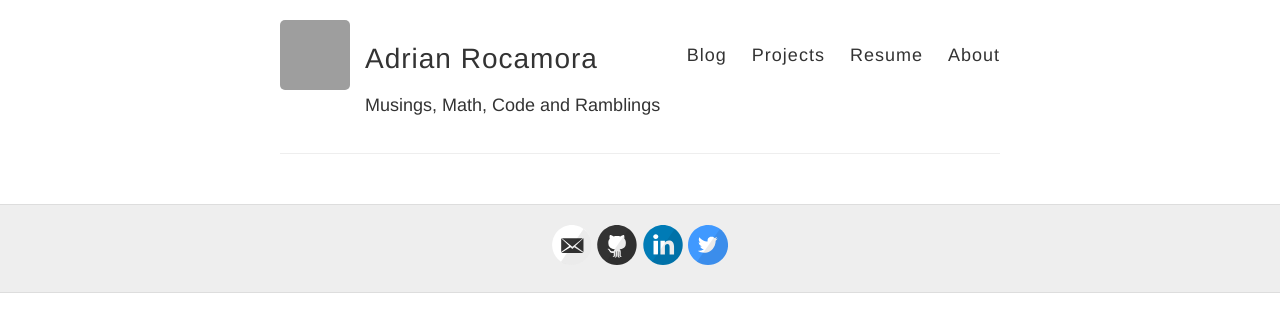
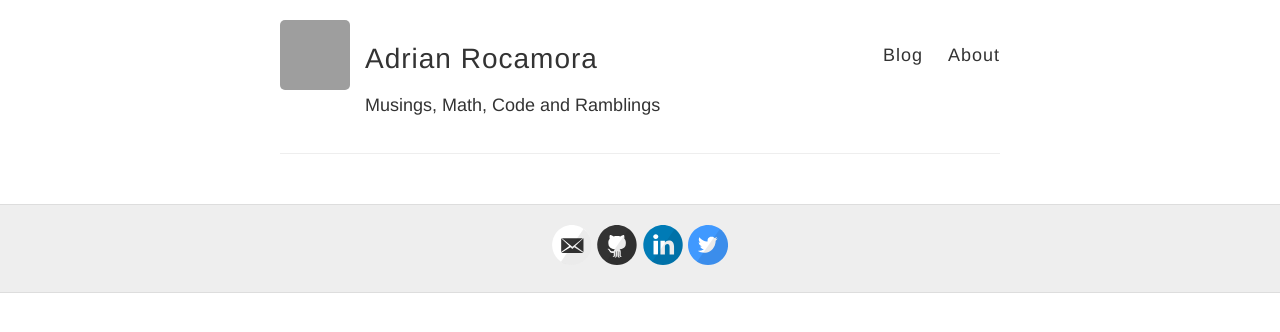
Before and after one commit to adrianrocamora/adrianrocamora.github.io, a Jekyll site: the page built from index.html, in a window 1280 px wide. Shown: the top 332 px of the page. Built offline with Jekyll 4.4.1, drawn with Linux system fonts in a browser that asks for light colours; nearby versions of some CDN libraries; grey boxes are pictures that could not be loaded.

Commit message:
Cleaning up the landing page

```diff
--- a/_layouts/default.html
+++ b/_layouts/default.html
@@ -32,8 +32,8 @@
             <!--<a href="{{ site.baseurl }}/archive">Date</a>-->
             <!--<a href="{{ site.baseurl }}/tags">Tag</a>-->
 			<a href="{{ site.baseurl }}/blog">Blog</a>
-			<a href="{{ site.baseurl }}/projects">Projects</a>
-			<a href="{{ site.baseurl }}/resume.html">Resume</a>
+			<!--<a href="{{ site.baseurl }}/projects">Projects</a>-->
+			<!--<a href="{{ site.baseurl }}/resume.html">Resume</a>-->
             <a href="{{ site.baseurl }}/about">About</a>
           </nav>
         </header>
```
